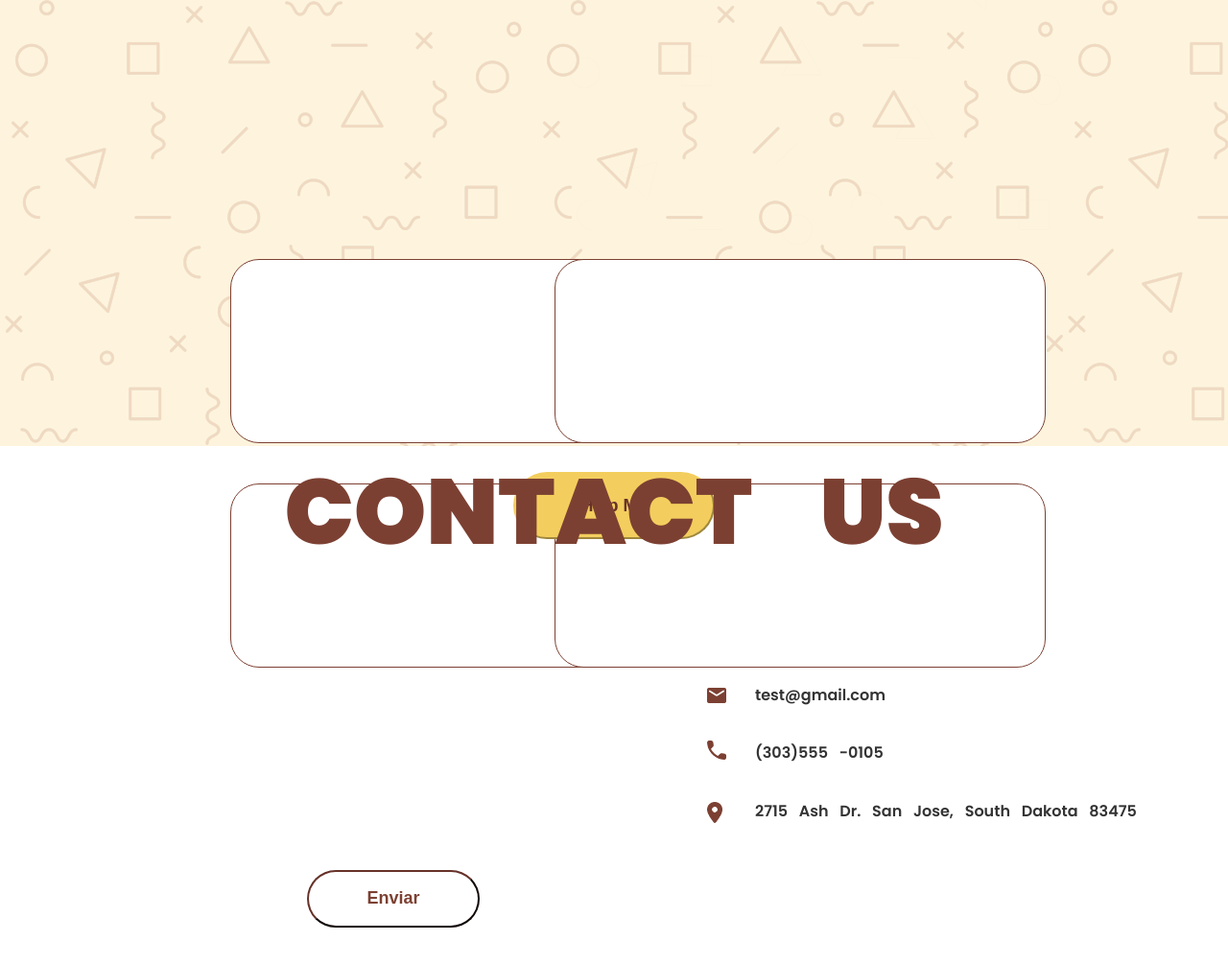
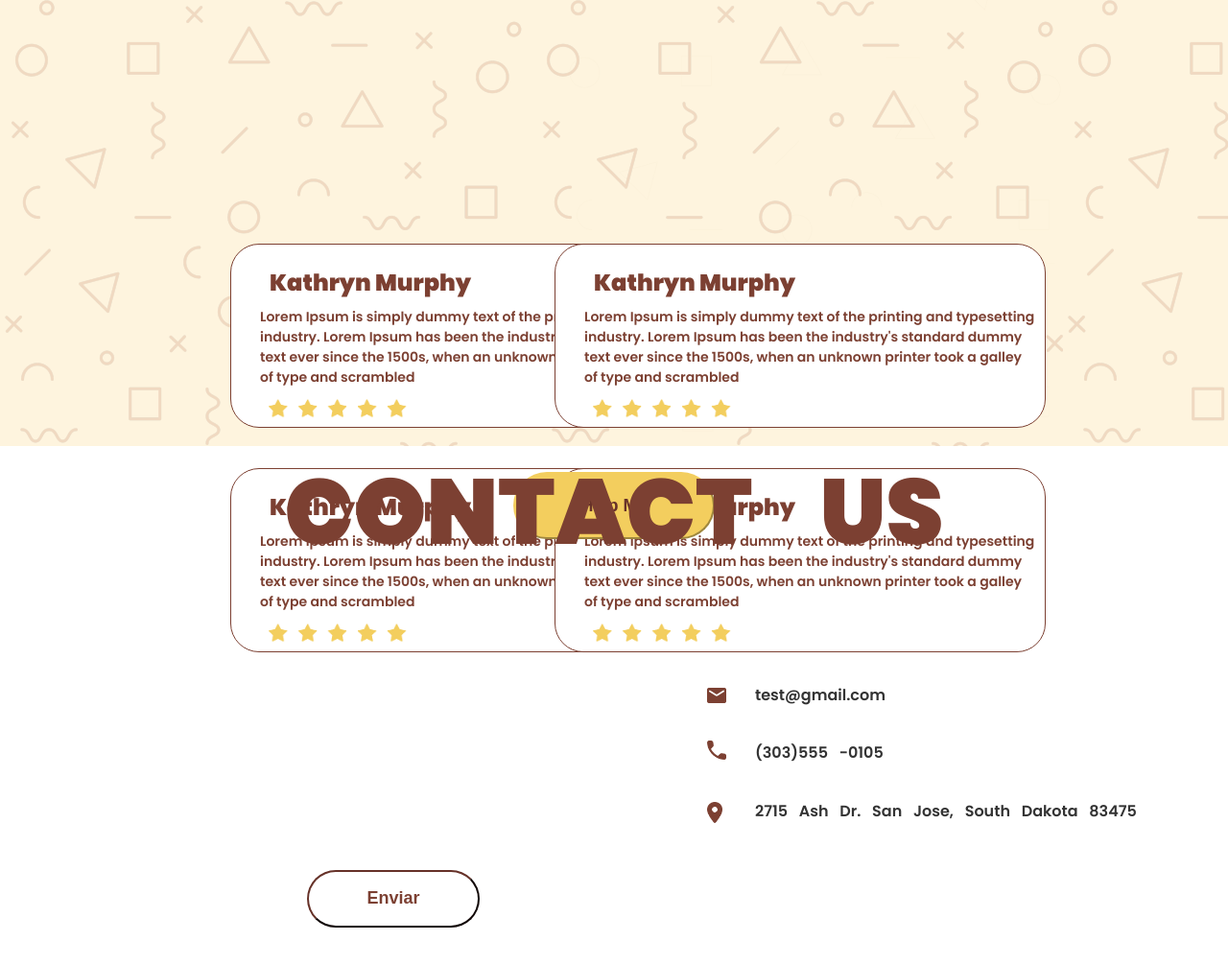
Before and after one commit to Grupo01Uniamerica/Grupo01-atividade-semanal-2, a plain HTML site: page index.html in a window 1280 px wide. Shown: the part 1967-2973 px from the top of the page at 96% size. Drawn offline with Linux system fonts and the light colour scheme.

Commit message:
versão final

```diff
--- a/index.html
+++ b/index.html
@@ -72,12 +72,36 @@
             <h2>TESTYMONIALS </h2>
         </div>
 
-            <p id="rectangle01"></p>
+            <div id="rectangle01">
+            <div id="texto1">
+                <h2>Kathryn Murphy</h2></div>
+            <div id="textoret1"><p>Lorem Ipsum is simply dummy text of the printing and typesetting <br>industry. Lorem Ipsum has been the industry's standard dummy <br>text ever since the 1500s, when an unknown printer took a galley <br>of type and scrambled</p></div>
+           <div id="estrela1"><img src="ImagensFrontEnd/estrelas.png" alt="Stars" width="150px;"/></div>
+        </div>
 
-            <p id="rectangle02"></p>
 
-            <p id="rectangle03"></p>
-            <p id="rectangle04"></p>
+            <div id="rectangle02">
+                <div id="texto2">
+                    <h2>Kathryn Murphy</h2></div>
+                <div id="textoret2"><p>Lorem Ipsum is simply dummy text of the printing and typesetting <br>industry. Lorem Ipsum has been the industry's standard dummy <br>text ever since the 1500s, when an unknown printer took a galley <br>of type and scrambled</p></div>
+                <div id="estrela2"><img src="ImagensFrontEnd/estrelas.png" alt="Stars" width="150px;"/></div>
+            </div>
+
+
+            <div id="rectangle03">
+                <div id="texto3">
+                    <h2>Kathryn Murphy</h2></div>
+                <div id="textoret3"><p>Lorem Ipsum is simply dummy text of the printing and typesetting <br>industry. Lorem Ipsum has been the industry's standard dummy <br>text ever since the 1500s, when an unknown printer took a galley <br>of type and scrambled</p></div>
+                <div id="estrela3"><img src="ImagensFrontEnd/estrelas.png" alt="Stars" width="150px;"/></div>
+            </div>
+
+
+            <div id="rectangle04">
+                <div id="texto4">
+                    <h2>Kathryn Murphy</h2></div>
+                <div id="textoret4"><p>Lorem Ipsum is simply dummy text of the printing and typesetting <br>industry. Lorem Ipsum has been the industry's standard dummy <br>text ever since the 1500s, when an unknown printer took a galley <br>of type and scrambled</p></div>
+                <div id="estrela4"><img src="ImagensFrontEnd/estrelas.png" alt="Stars" width="150px;"/></div>
+            </div>
 
 
             <div id="botao">
--- a/style.css
+++ b/style.css
@@ -265,6 +265,131 @@ input[type=submit]{
 
 }
 
+#texto1{
+
+    position:relative;
+    font-family: 'Poppins';
+    font-style: normal;
+    color: #7C4032;
+    top: 2px;
+    left: 40px;
+}
+
+#textoret1{
+
+    color: #333333;
+    position:relative;
+    font-family: 'Poppins';
+    font-style: normal;
+    color: #7C4032;
+    top: -10px;
+    left: 30px;
+    font-size: 14px;
+
+
+}
+
+#estrela1{
+    position: relative;
+    Right: -35px;
+    top: -15px;
+
+}
+
+#texto2{
+
+    position:relative;
+    font-family: 'Poppins';
+    font-style: normal;
+    color: #7C4032;
+    top: 2px;
+    left: 40px;
+}
+
+#textoret2{
+
+    color: #333333;
+    position:relative;
+    font-family: 'Poppins';
+    font-style: normal;
+    color: #7C4032;
+    top: -10px;
+    left: 30px;
+    font-size: 14px;
+
+
+}
+
+#estrela2{
+    position: relative;
+    Right: -35px;
+    top: -15px;
+
+}
+
+#texto3{
+
+    position:relative;
+    font-family: 'Poppins';
+    font-style: normal;
+    color: #7C4032;
+    top: 2px;
+    left: 40px;
+}
+
+#textoret3{
+
+    color: #333333;
+    position:relative;
+    font-family: 'Poppins';
+    font-style: normal;
+    color: #7C4032;
+    top: -10px;
+    left: 30px;
+    font-size: 14px;
+
+
+}
+
+#estrela3{
+    position: relative;
+    Right: -35px;
+    top: -15px;
+
+}
+
+#texto4{
+
+    position:relative;
+    font-family: 'Poppins';
+    font-style: normal;
+    color: #7C4032;
+    top: 2px;
+    left: 40px;
+}
+
+#textoret4{
+
+    color: #333333;
+    position:relative;
+    font-family: 'Poppins';
+    font-style: normal;
+    color: #7C4032;
+    top: -10px;
+    left: 30px;
+    font-size: 14px;
+
+
+}
+
+#estrela4{
+    position: relative;
+    Right: -35px;
+    top: -15px;
+
+}
+
+
 #retangulo01{
 
 
@@ -390,7 +515,7 @@ footer{
     position: absolute;
     width: 1537px;
     height: 140px;
-    top: 4100px;
+    top: 3800px;
 
     background: #55352D;
 
```
Also changed, not shown: ImagensFrontEnd/estrelas.png (added).
